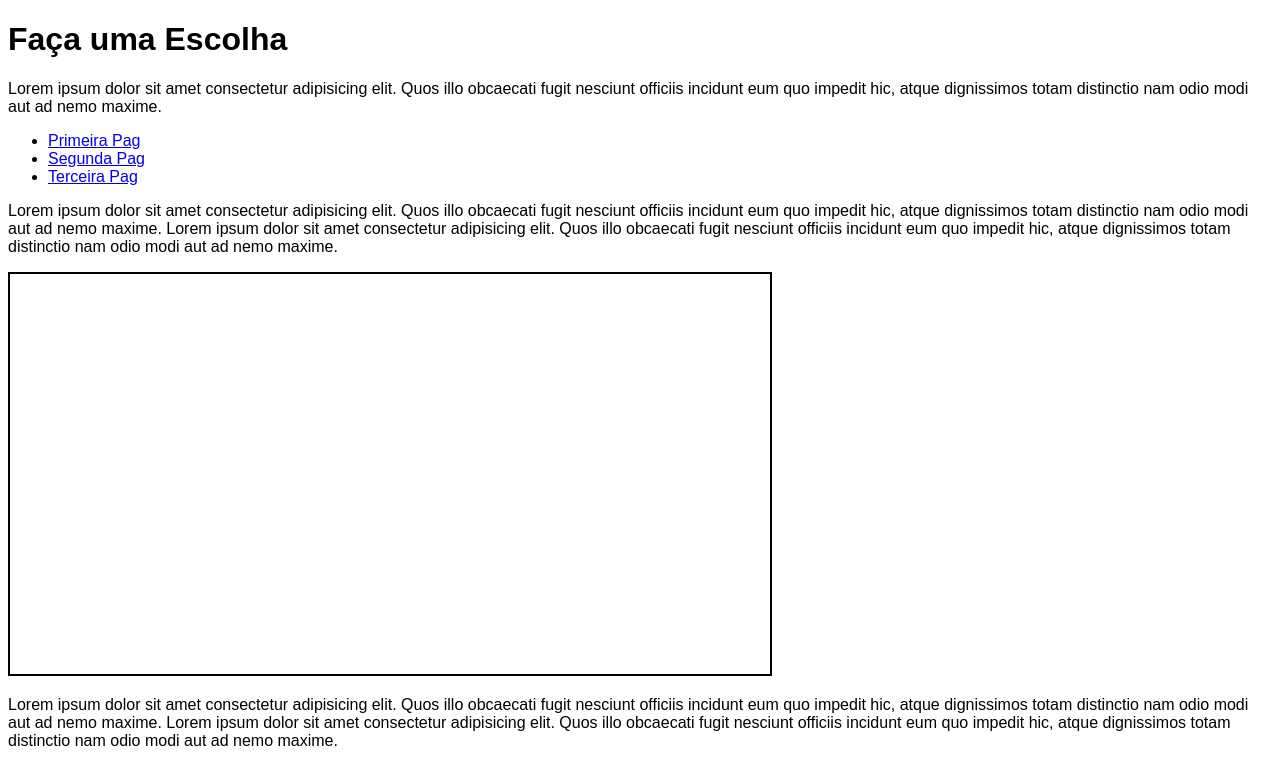
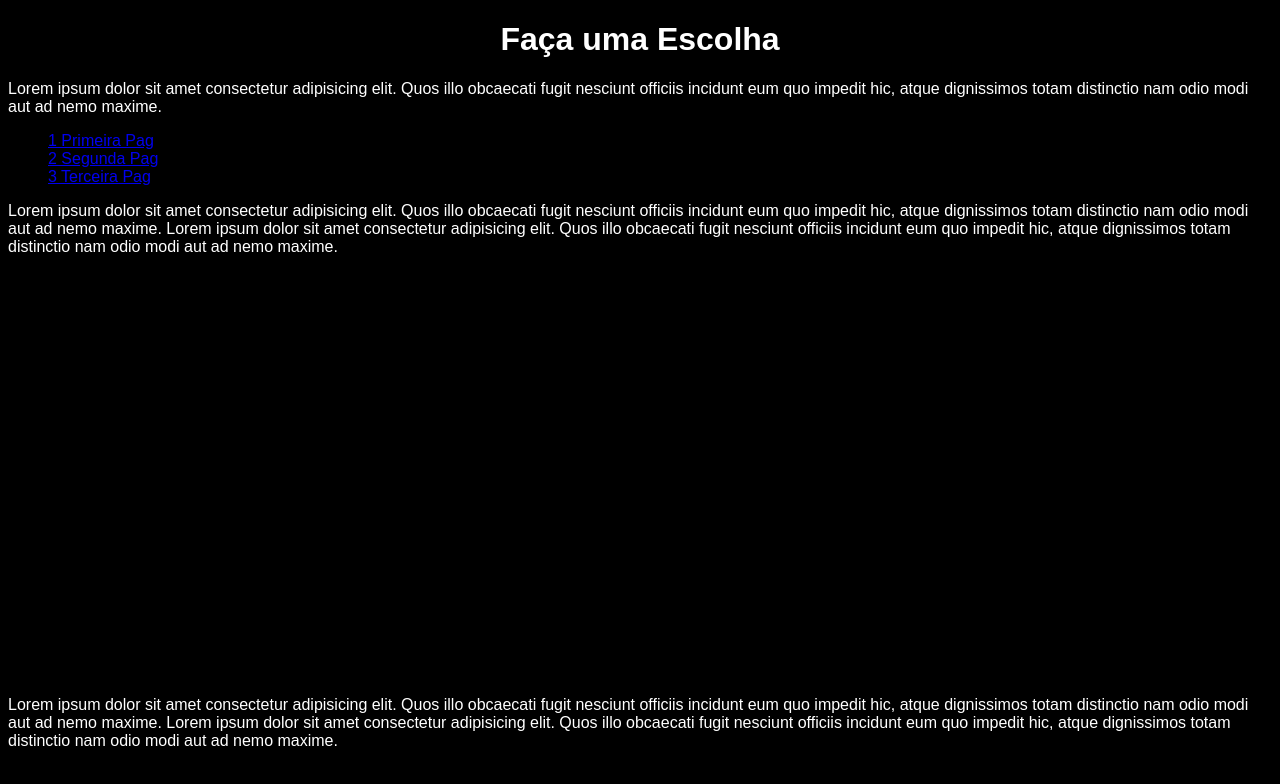
Before and after one commit to TagVictor/HTML-CSS, a plain HTML site: page exercicios/ex024/iframe003.html in a window 1280 px wide. Drawn offline with Linux system fonts and the light colour scheme.

Commit message:
Atualizado

```diff
--- a/exercicios/ex024/iframe003.html
+++ b/exercicios/ex024/iframe003.html
@@ -7,12 +7,26 @@
     <style>
         body{
             font-family: Arial, Helvetica, sans-serif;
+            background-color: black;
+        }
+
+        p{
+            color: white;
+        }
+        h1{
+            color: white;
+            text-align: center;
+        }
+
+        iframe{
+            color: white;
         }
 
         #tela{
             width: 95vh;
             height: 400px;
             border: 2px solid black;
+            color: white
         }
     </style>
 </head>
@@ -24,11 +38,11 @@
 
        <ul>
         <li><a href="paginas-extras/pagi001.html"
-            target="frame">Primeira Pag</a></li>
+            target="frame"> 1 Primeira Pag</a></li>
         <li><a href="paginas-extras/pagi002.html"
-            target="frame">Segunda Pag</a></li>
+            target="frame">2 Segunda Pag</a></li>
         <li><a href="paginas-extras/pagi003.html"
-            target="frame">Terceira Pag</a></li>
+            target="frame"> 3 Terceira Pag</a></li>
        </ul>
 
     <p>Lorem ipsum dolor sit amet consectetur adipisicing elit. Quos illo
```
